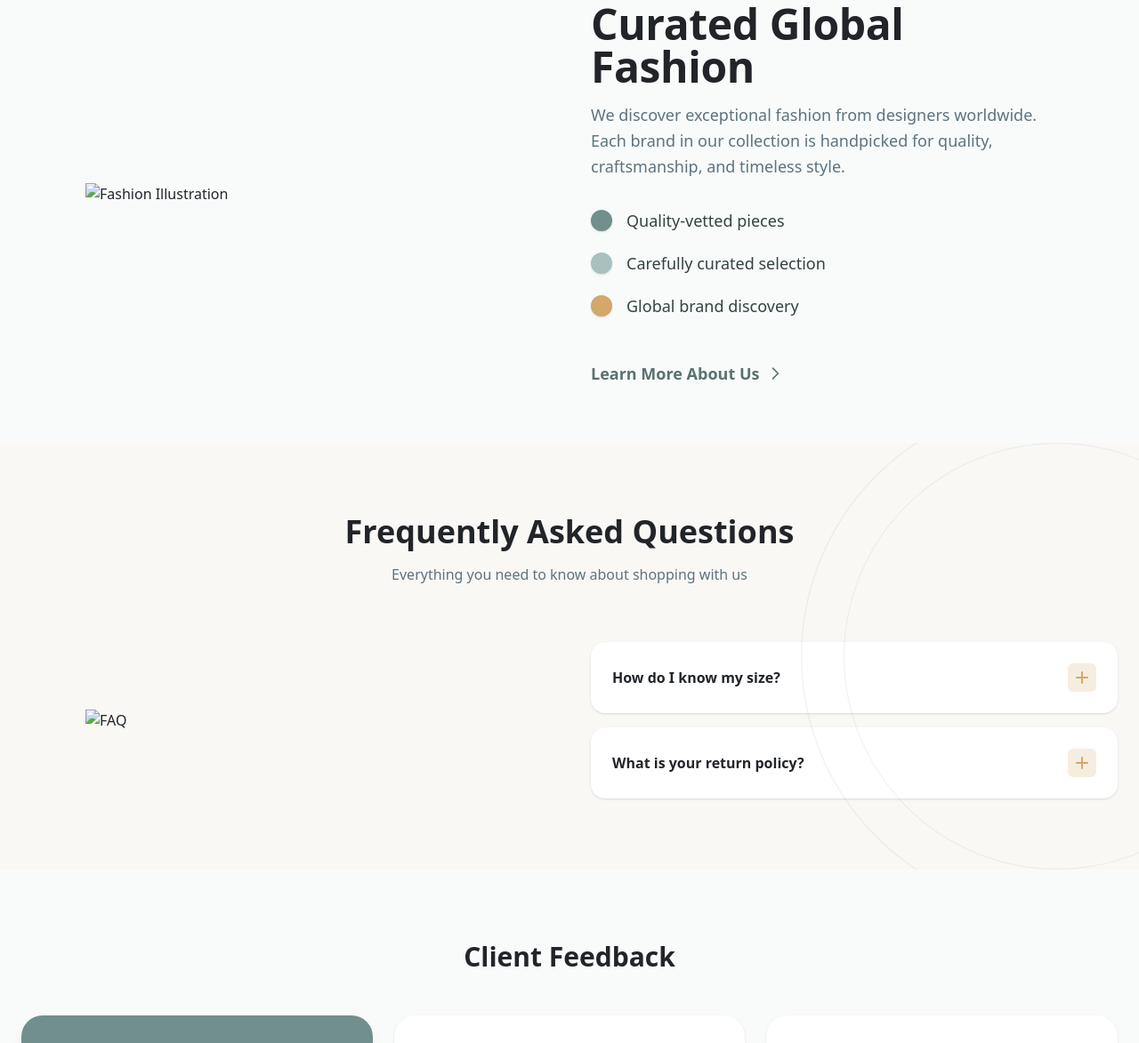
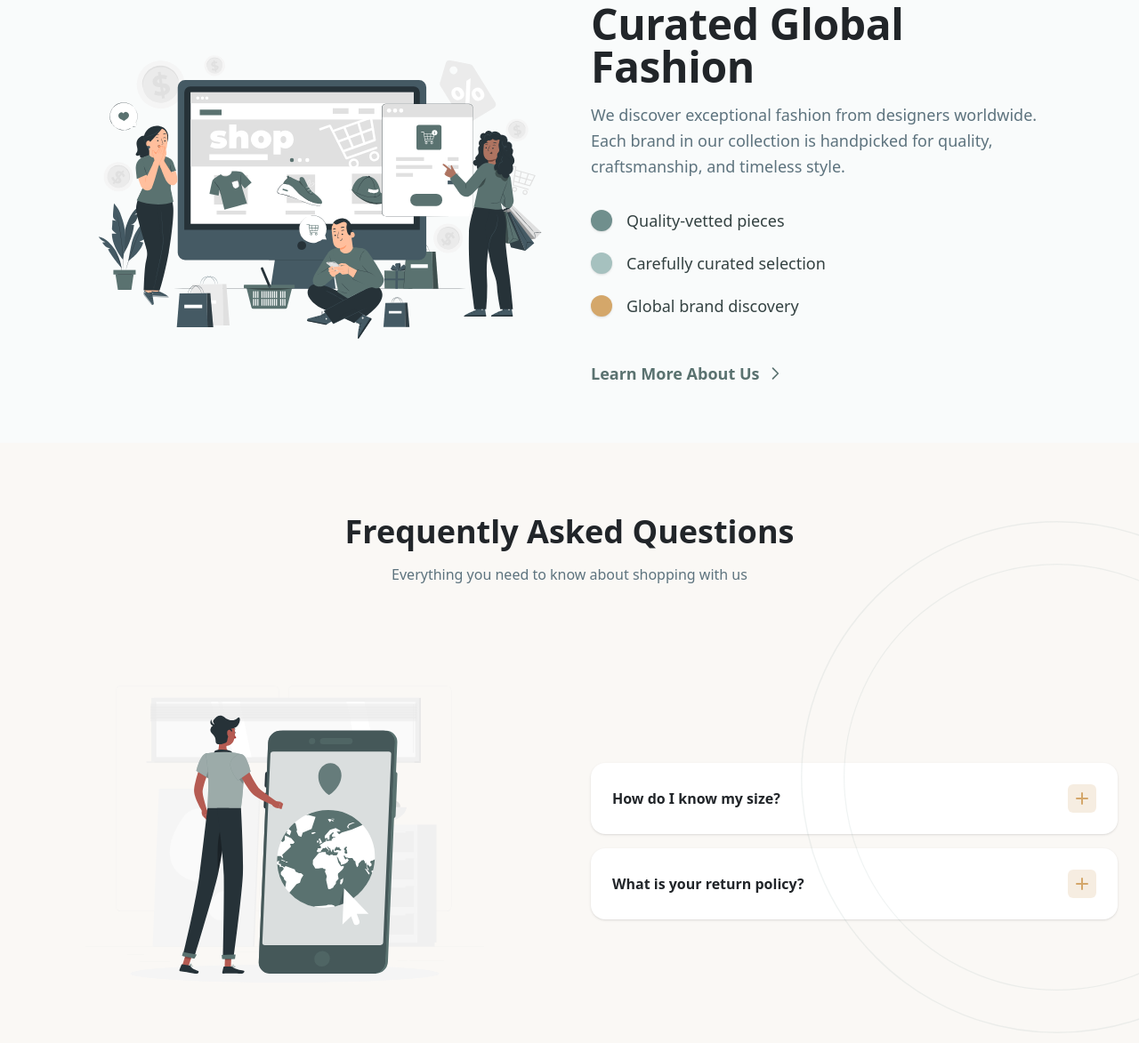
Before and after one commit to Ratanak123456/TinhMuy, a website: page index.html in a window 1280 px wide. Shown: the part 1900-3073 px from the top of the page at 89% size. Drawn offline with nearby package versions, Linux system fonts and the light colour scheme.

Commit message:
fix path

```diff
--- a/index.html
+++ b/index.html
@@ -813,7 +813,7 @@
         >
           <div class="relative flex justify-center lg:justify-start">
             <img
-              src="illustration.png"
+              src="./asset/Ecommerce web page-pana.svg"
               alt="Fashion Illustration"
               class="w-full max-w-150 h-auto object-contain dark:opacity-80"
             />
@@ -910,7 +910,7 @@
           <div class="grid grid-cols-1 lg:grid-cols-2 gap-12 items-center">
             <div class="flex justify-center">
               <img
-                src="faq-illustration.png"
+                src="./asset/Online world-rafiki.svg"
                 alt="FAQ"
                 class="w-full max-w-md h-auto dark:opacity-80"
               />
```
Also changed, not shown: asset/Ecommerce web page-pana.svg (added), asset/Online world-rafiki.svg (added).
